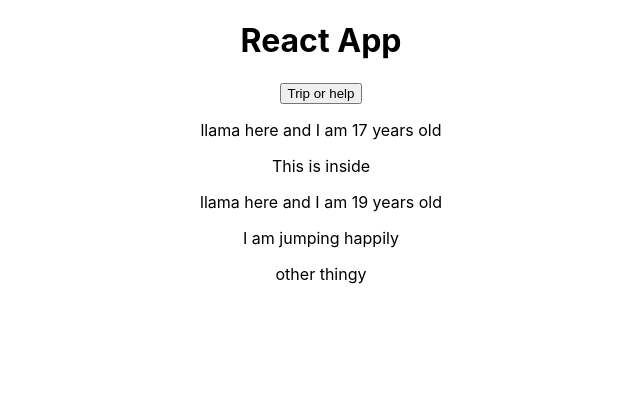
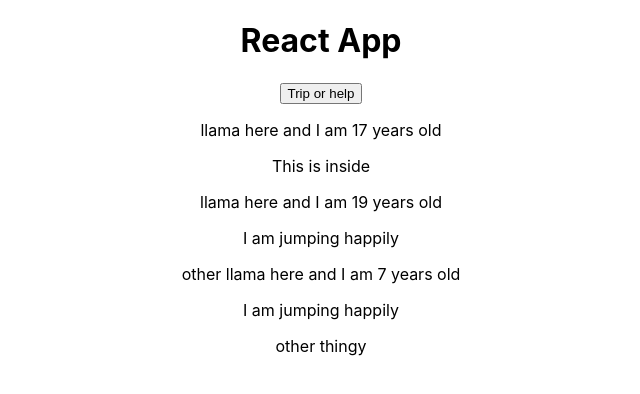
Before and after one commit to samik-j/react-course, a React (Create React App) app: page / in a window 1280 px wide. Shown: the top 394 px of the page, without its empty margins (319-959 px from the left). Built offline with nearby package versions, Linux system fonts and the light colour scheme.

Commit message:
Use old state for one entity

```diff
--- a/src/AppFunctionalComponentWithHooks.js
+++ b/src/AppFunctionalComponentWithHooks.js
@@ -7,11 +7,12 @@ const AppFunctionalComponentWithHooks = props => {
     // this is destructuring so i can specify the names for the two things that get returned
     const [ entitiesState, setEntitiesState ] = useState({
         entities: [
-            {name: "llama", movement: "jumping", state: "I am jumping happily"}
+            {name: "llama", movement: "jumping", state: "I am jumping happily"},
+            {name: "other llama", movement: "jumping", state: "I am jumping happily"}
         ]
     });
 
-    // if otherStateThingy was in entitiesState then it would be erased on setEntitiesState that has only entities inside
+    // if otherStateThingy was in entitiesState then it would be erased on setEntitiesState (if it doesn't set it) that has only entities inside
     // so one state per "property"
     const [ otherStateThingy, setOtherStateThingy ] = useState({
         otherStateThingy: "other thingy"
@@ -24,6 +25,7 @@ const AppFunctionalComponentWithHooks = props => {
         setEntitiesState({
             entities: [
                 {name: 'llama', movement: 'jumping', state: newState},
+                {name: entitiesState.entities[1].name, movement: 'jumping', state: entitiesState.entities[1].state}
             ]
         })
     };
@@ -34,6 +36,7 @@ const AppFunctionalComponentWithHooks = props => {
             <button onClick={switchEntityHandler}>Trip or help</button>
             <Person name="llama">This is inside</Person>
             <Person name={entitiesState.entities[0].name}>{entitiesState.entities[0].state}</Person>
+            <Person name={entitiesState.entities[1].name}>{entitiesState.entities[1].state}</Person>
             <p>{otherStateThingy.otherStateThingy}</p>
         </div>
     );
```
